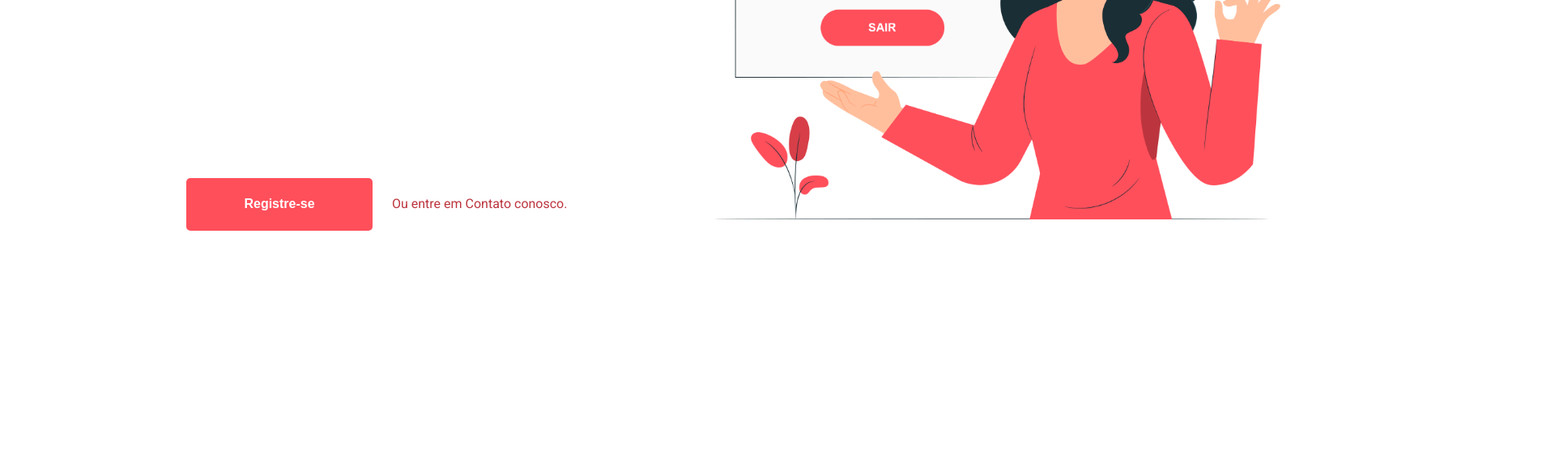
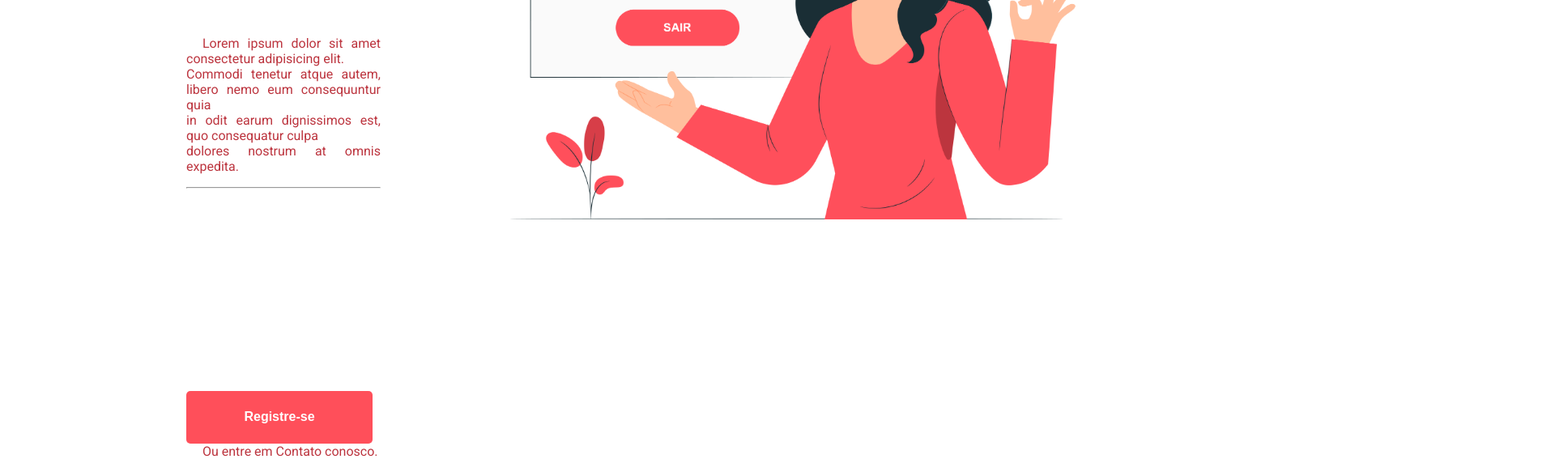
Before and after one commit to gustapng/Landing-Page-02-Estudos, a plain HTML site: page index.html in a window 1280 px wide. Shown: the part 545-1112 px from the top of the page at 81% size, 1920 px wide, since content can reach past the window. Before the commit the page ends 830 px from the top, so only its background shows below. Drawn offline with Linux system fonts and the light colour scheme.

Commit message:
update fix

```diff
--- a/estilos/style.css
+++ b/estilos/style.css
@@ -5,7 +5,7 @@ body{
     margin: 0px;
     padding: 15px;
     font-family: 'Roboto', sans-serif;
-    max-width: 1920px;
+    max-width: 1200px;
 }
 
 header{
```
